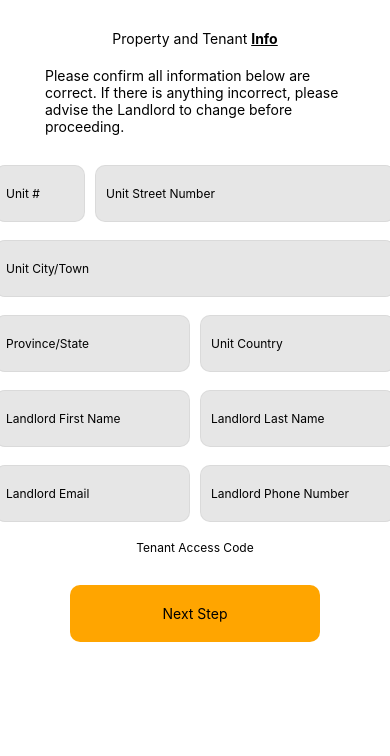
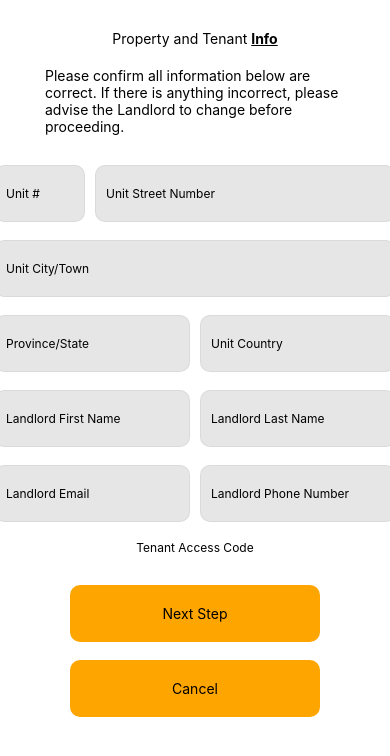
Before and after one commit to sean-xiao-zhao7/juzgo, a React Native app: screen /SignupTenantPropertyLandlordScreen in a window 390 px wide. Shown: the top 756 px of the page. Built offline with nearby package versions, Linux system fonts and the light colour scheme.

Commit message:
Reset access code after cancel tenant signup

```diff
--- a/src/screens/register/SignupTenantPropertyLandlordScreen.js
+++ b/src/screens/register/SignupTenantPropertyLandlordScreen.js
@@ -4,12 +4,14 @@ import { useDispatch, useSelector } from "react-redux";
 import {
     updatePropertyInfo,
     updateLandlordInfo,
+    unsetAccessCode,
 } from "../../store/slices/tenantSignupSlice.js";
 
 // comps
 import ScreenScrollContainer from "../../components/containers/ScreenScrollContainer";
 import TextRegular from "../../components/texts/TextRegular";
 import PropertyAndLandlordForm from "../../components/forms/PropertyAndLandlordForm";
+import Button1 from "../../components/buttons/Button1";
 
 const SignupTenantPropertyLandlordScreen = (props) => {
     const dispatch = useDispatch();
@@ -53,6 +55,13 @@ const SignupTenantPropertyLandlordScreen = (props) => {
                 accessCode={accessCode}
                 onNext={onNext}
             />
+            <Button1
+                text="Cancel"
+                onPress={() => {
+                    dispatch(unsetAccessCode());
+                    props.navigation.navigate("LoginScreen");
+                }}
+            />
         </ScreenScrollContainer>
     );
 };
--- a/src/store/slices/tenantSignupSlice.js
+++ b/src/store/slices/tenantSignupSlice.js
@@ -23,6 +23,9 @@ const tenantSignupSlice = createSlice({
         },
         updateTenantInfo: (state, action) => {
             state.tenantInfo = action.payload.tenantInfo;
+        },
+        unsetAccessCode: (state, action) => {
+            state.accessCode = "";
         },
     },
     extraReducers: (builder) => {
@@ -216,3 +219,4 @@ export default tenantSignupSlice.reducer;
 export const updatePropertyInfo = tenantSignupSlice.actions.updatePropertyInfo;
 export const updateLandlordInfo = tenantSignupSlice.actions.updateLandlordInfo;
 export const updateTenantInfo = tenantSignupSlice.actions.updateTenantInfo;
+export const unsetAccessCode = tenantSignupSlice.actions.unsetAccessCode;
```
